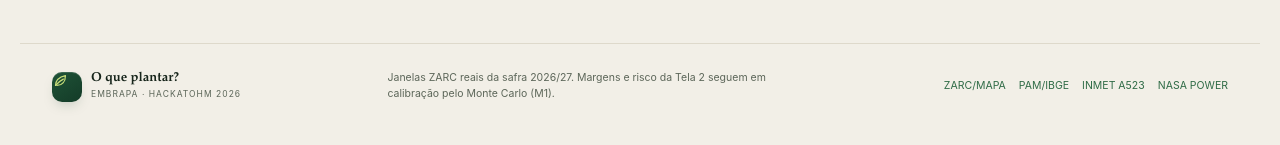
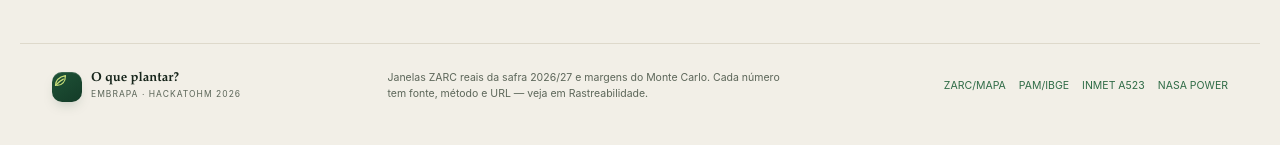
Before and after one commit to phvilela/hackathon-cefet-2026, a React (Vite) app in the folder web/: page / in a window 1280 px wide. Shown: the part 1981-2126 px from the top of the page. Built offline with nearby package versions, Linux system fonts and the light colour scheme.

Commit message:
fix(web): rodapé não deve dizer que margens estão em calibração (agora REAL)

```diff
--- a/web/src/App.tsx
+++ b/web/src/App.tsx
@@ -235,8 +235,8 @@ export default function App() {
           </div>
         </div>
         <p className="footer-note">
-          Janelas ZARC reais da safra 2026/27. Margens e risco da Tela 2 seguem em
-          calibração pelo Monte Carlo (M1).
+          Janelas ZARC reais da safra 2026/27 e margens do Monte Carlo. Cada número
+          tem fonte, método e URL — veja em Rastreabilidade.
         </p>
         <div className="footer-sources">
           <a
```
